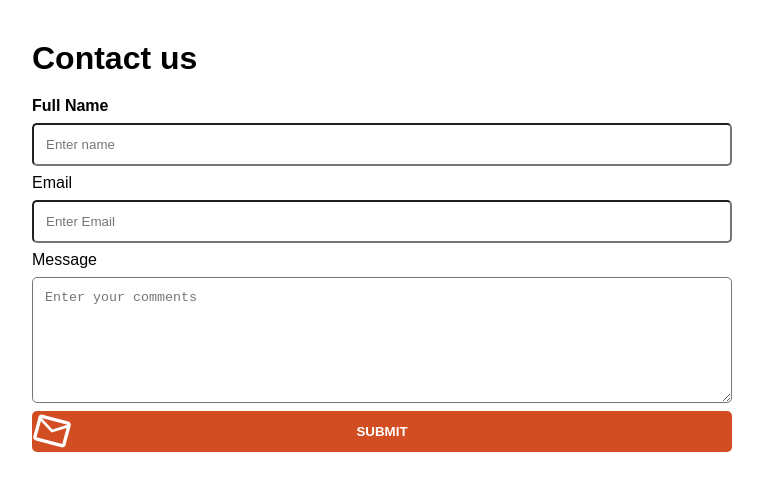
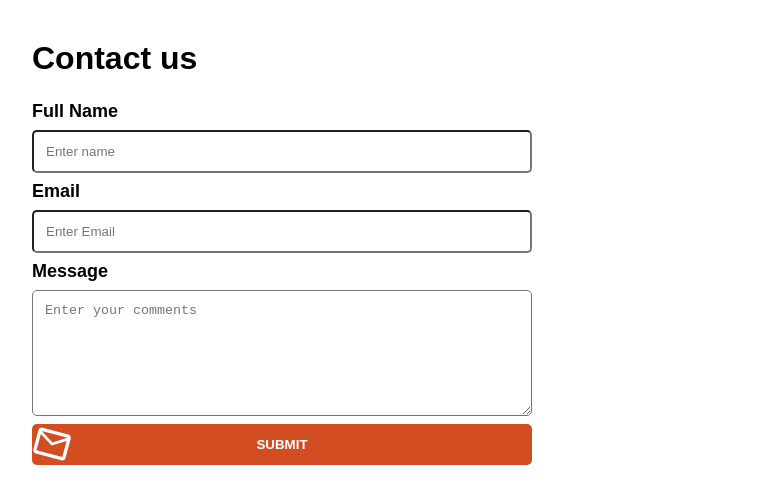
Before and after one commit to cferreirobelenguer/formulary_react, a React (Create React App) app: page / in a window 1280 px wide. Shown: the top 504 px of the page, without its empty margins (8-771 px from the left). Built offline with nearby package versions, Linux system fonts and the light colour scheme.

Commit message:
label style

```diff
--- a/src/components/Formulary.css
+++ b/src/components/Formulary.css
@@ -2,14 +2,14 @@
     display: flex;
     flex-direction: column;
     padding: 32px;
-    max-width: 700px;
+    max-width: 500px;
     font-family: Arial, Helvetica, sans-serif;
-    gap: 20px;
+    gap: 24px;
 }
 
 .formulary_title {
     margin: 0;
-
+    font-size: 32px;
 }
 
 .formulary_container {
@@ -23,7 +23,7 @@
     color: black;
     font-weight: bold;
     font-family: Arial, Helvetica, sans-serif;
-    font-size: 16px;
+    font-size: 18px;
 }
 
 .formulary_container--input {
--- a/src/components/Formulary.jsx
+++ b/src/components/Formulary.jsx
@@ -9,9 +9,9 @@ const Formulary = () => {
             <form className='formulary_container'>
                 <label htmlFor='fullname' className='formulary_container--label'>Full Name</label>
                 <input className='formulary_container--input' type="text" required placeholder='Enter name'></input>
-                <label htmlFor='email'>Email</label>
+                <label htmlFor='email' className='formulary_container--label'>Email</label>
                 <input className='formulary_container--input' type="email" required placeholder='Enter Email'></input>
-                <label htmlFor='message'>Message</label>
+                <label htmlFor='message' className='formulary_container--label'>Message</label>
                 <textarea className="formulary_textarea" placeholder='Enter your comments'></textarea>
                 <div className='formulary_container_submit'>
                     <input type='button' className='formulary_container_submit--btn' value='SUBMIT'></input>
```
